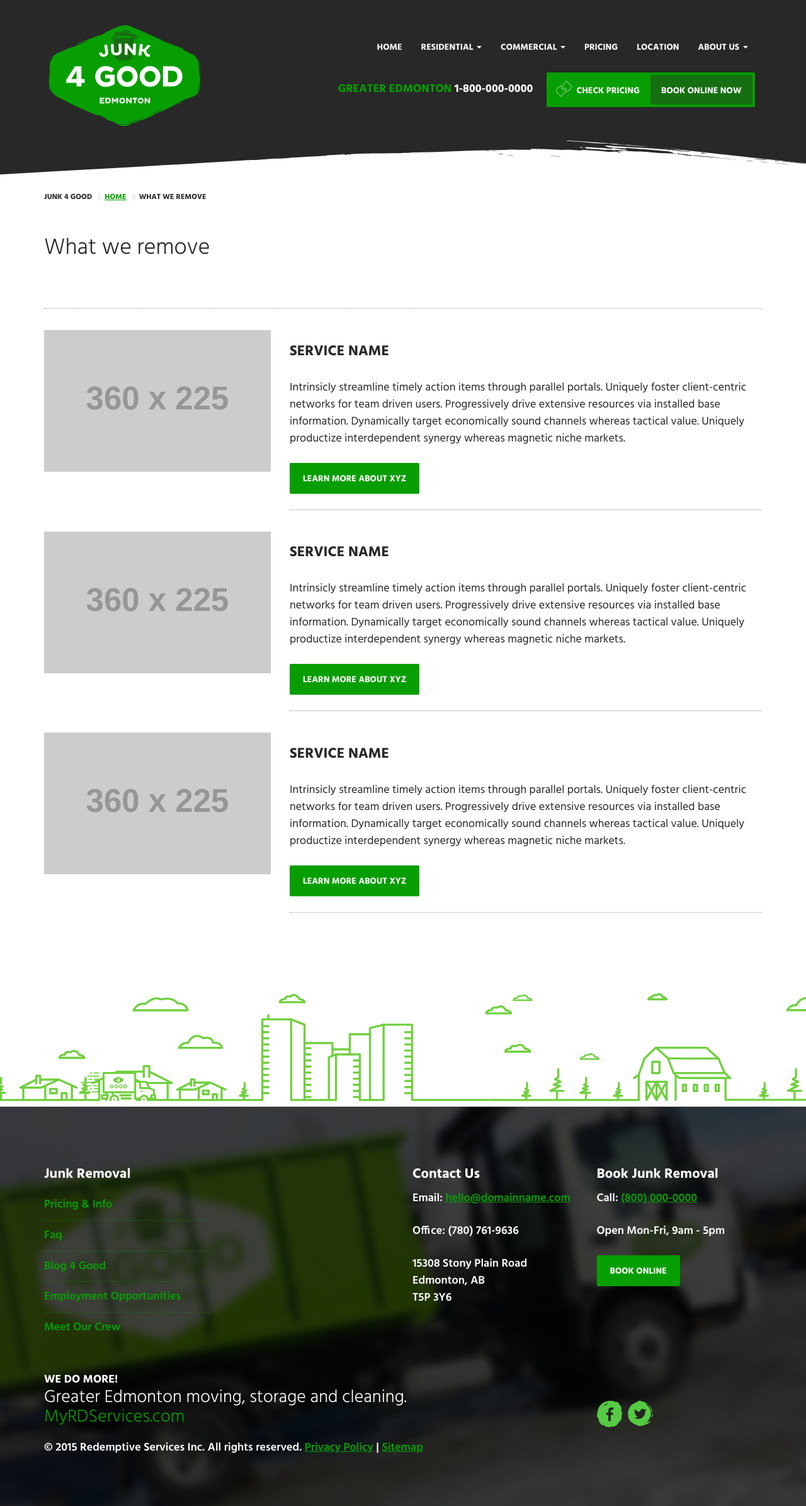
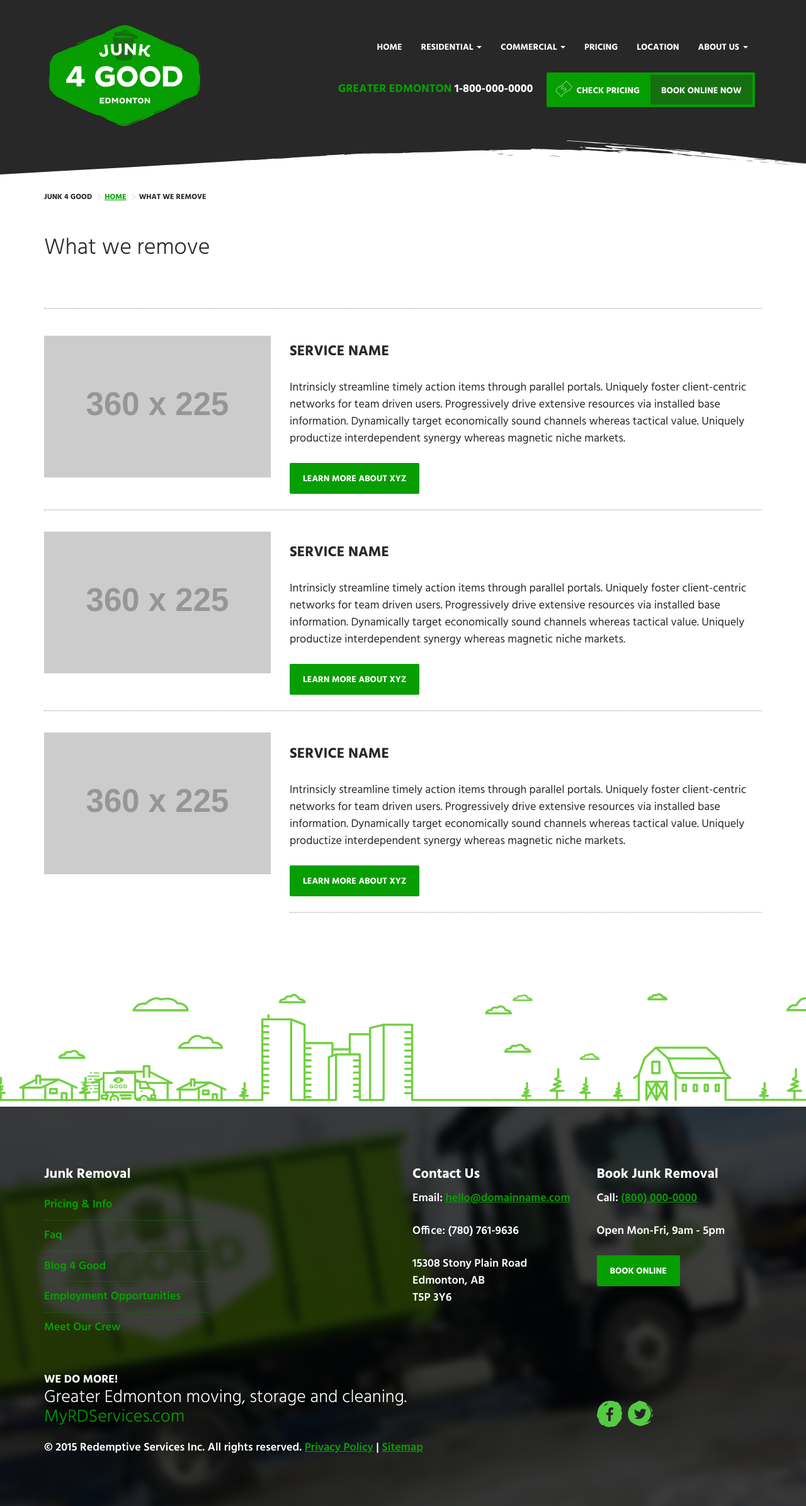
Before and after one commit to jordanbehan/rd, a Jekyll site: the page built from junk.overview-list.html, in a window 1280 px wide. Shown: the whole page at 63% size. Built offline with Jekyll 4.4.1, drawn with Linux system fonts in a browser that asks for light colours; nearby versions of some CDN libraries; some web fonts are replaced.

Commit message:
fixed layout

```diff
--- a/junk.overview-list.html
+++ b/junk.overview-list.html
@@ -16,12 +16,10 @@ title: template
 			</div>
 		</div>
 		<hr>
-
-
 		<div class="row">
 			<div class="col-md-4 hidden-xs hidden-sm">
 
-				<img src="http://placehold.it/360x225?text=360x225+Service+Image" style="margin-top: .5em">
+				<img src="http://placehold.it/360x225?text=360x225+Service+Image" style="margin-top: 1em">
 			</div>
 			<div class="col-md-8 col-sm-12">
 				<h4>Service Name</h4>
@@ -31,9 +29,10 @@ title: template
 							Learn more about xyz
 						</button>
 					</div>
-				<hr>
+
 			</div>
 		</div>
+		<hr>
 		<div class="row">
 			<div class="col-md-4 hidden-xs hidden-sm">
 				<img src="http://placehold.it/360x225?text=360x225+Service+Image" style="margin-top: .5em">
@@ -46,9 +45,9 @@ title: template
 							Learn more about xyz
 						</button>
 					</div>
-				<hr>
 			</div>
 		</div>
+		<hr>
 		<div class="row">
 			<div class="col-md-4 hidden-xs hidden-sm">
 				<img src="http://placehold.it/360x225?text=360x225+Service+Image" style="margin-top: .5em">
```
